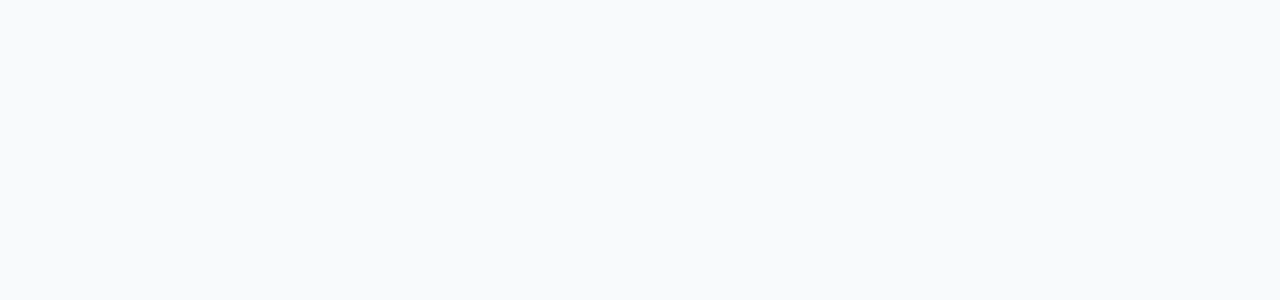
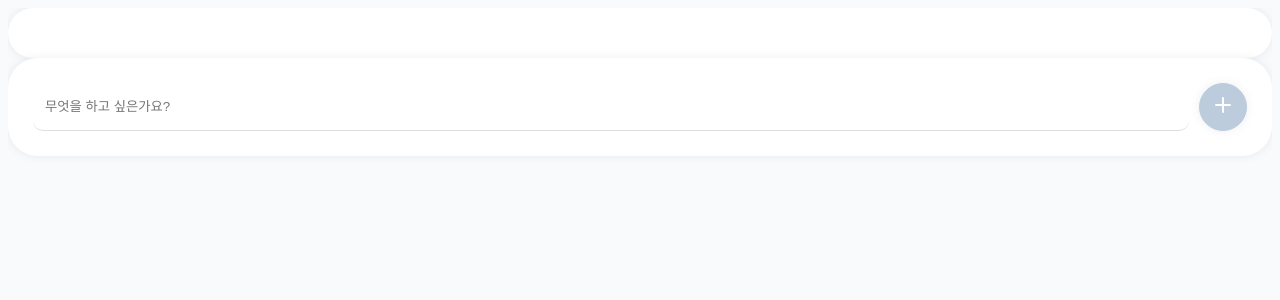
Before and after one commit to CEOS-Developers/react-todo-21th, a React (Vite) app: page / in a window 1280 px wide. Shown: the top 300 px of the page. Built offline with nearby package versions, Linux system fonts and the light colour scheme.

Commit message:
feat: Editor 컴포넌트 추가, input의 CREATE 기능 구현

```diff
--- a/src/App.jsx
+++ b/src/App.jsx
@@ -5,6 +5,9 @@ import GlobalStyle from './styles/GlobalStyle'
 import { useReducer, useState } from 'react'
 import { createContext } from 'react'
 import formatDate from './utils/formatDate'
+
+import Container from './styles/Container'
+import Editor from './components/Editor'
 
 const mockData = {
   '2025-03-17': [
@@ -96,6 +99,10 @@ function App() {
         <TodoDispatchContext.Provider value={{ onCreate, onUpdateStatus, onDelete, setPivotDate }}>
           <ThemeProvider theme={theme}>
             <GlobalStyle />
+            <Container></Container>
+            <Container>
+              <Editor />
+            </Container>
           </ThemeProvider>
         </TodoDispatchContext.Provider>
       </TodoStateContext.Provider>
--- /dev/null
+++ b/src/components/Editor.jsx
@@ -0,0 +1,48 @@
+import React, { useContext, useState } from 'react'
+import { TodoDispatchContext } from '../App'
+import styled from 'styled-components'
+
+import TextInput from '../styles/TextInput'
+import CircleButton from '../styles/CircleButton'
+import { Plus } from 'lucide-react'
+
+const StyledDiv = styled.div`
+  display: flex;
+  justify-content: space-between;
+  gap: 10px;
+`
+
+const Editor = () => {
+  const [todo, setTodo] = useState('')
+  const { onCreate } = useContext(TodoDispatchContext)
+
+  const onChangeTodoInput = (e) => {
+    setTodo(e.target.value)
+  }
+
+  const handleKeyDown = (e) => {
+    if (e.nativeEvent.isComposing) return
+    onSubmitTodo()
+  }
+
+  const onSubmitTodo = () => {
+    if (todo.trim()) onCreate(new Date().getTime(), todo)
+    setTodo('')
+  }
+
+  return (
+    <StyledDiv>
+      <TextInput
+        value={todo}
+        onChange={onChangeTodoInput}
+        onKeyDown={handleKeyDown}
+        placeholder="무엇을 하고 싶은가요?"
+      />
+      <CircleButton onClick={onSubmitTodo}>
+        <Plus />
+      </CircleButton>
+    </StyledDiv>
+  )
+}
+
+export default Editor
--- /dev/null
+++ b/src/styles/CircleButton.jsx
@@ -0,0 +1,20 @@
+import styled from 'styled-components'
+
+const CircleButton = styled.button`
+  border-radius: 100px;
+  aspect-ratio: 1 / 1;
+
+  width: 50px;
+  color: white;
+  background-color: ${(props) => props.theme.colors.darker};
+  cursor: pointer;
+  box-shadow: ${(props) => props.theme.shadow};
+  border: 1px solid ${(props) => props.theme.colors.darker};
+  transition: background-color 0.3s ease, transform 0.3s ease;
+
+  &:hover {
+    color: ${(props) => props.theme.colors.darker};
+    background-color: white;
+  }
+`
+export default CircleButton
--- /dev/null
+++ b/src/styles/TextInput.jsx
@@ -0,0 +1,23 @@
+import styled from 'styled-components'
+
+const TextInput = styled.input`
+  width: 100%;
+  padding: 12px;
+  border: none;
+  border-bottom: 1px solid ${(props) => props.theme.colors.lightStroke};
+  border-radius: 10px;
+
+  &:hover {
+    box-shadow: ${(props) => props.theme.shadow};
+    border-bottom: 1px solid ${(props) => props.theme.colors.darker};
+    outline: none;
+  }
+
+  &:focus {
+    box-shadow: ${(props) => props.theme.shadow};
+    border-bottom: 1px solid ${(props) => props.theme.colors.darker};
+    outline: none;
+  }
+`
+
+export default TextInput
```
